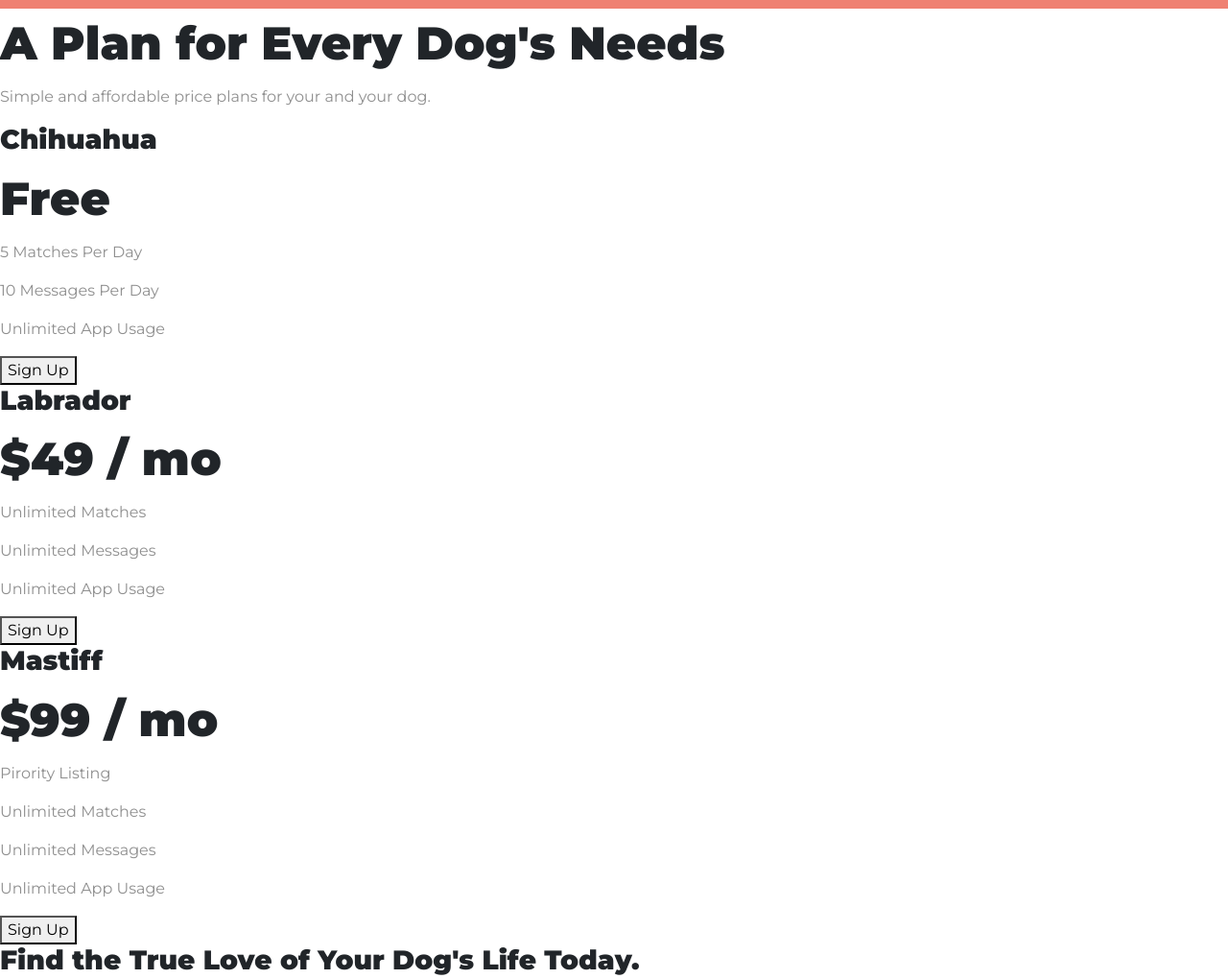
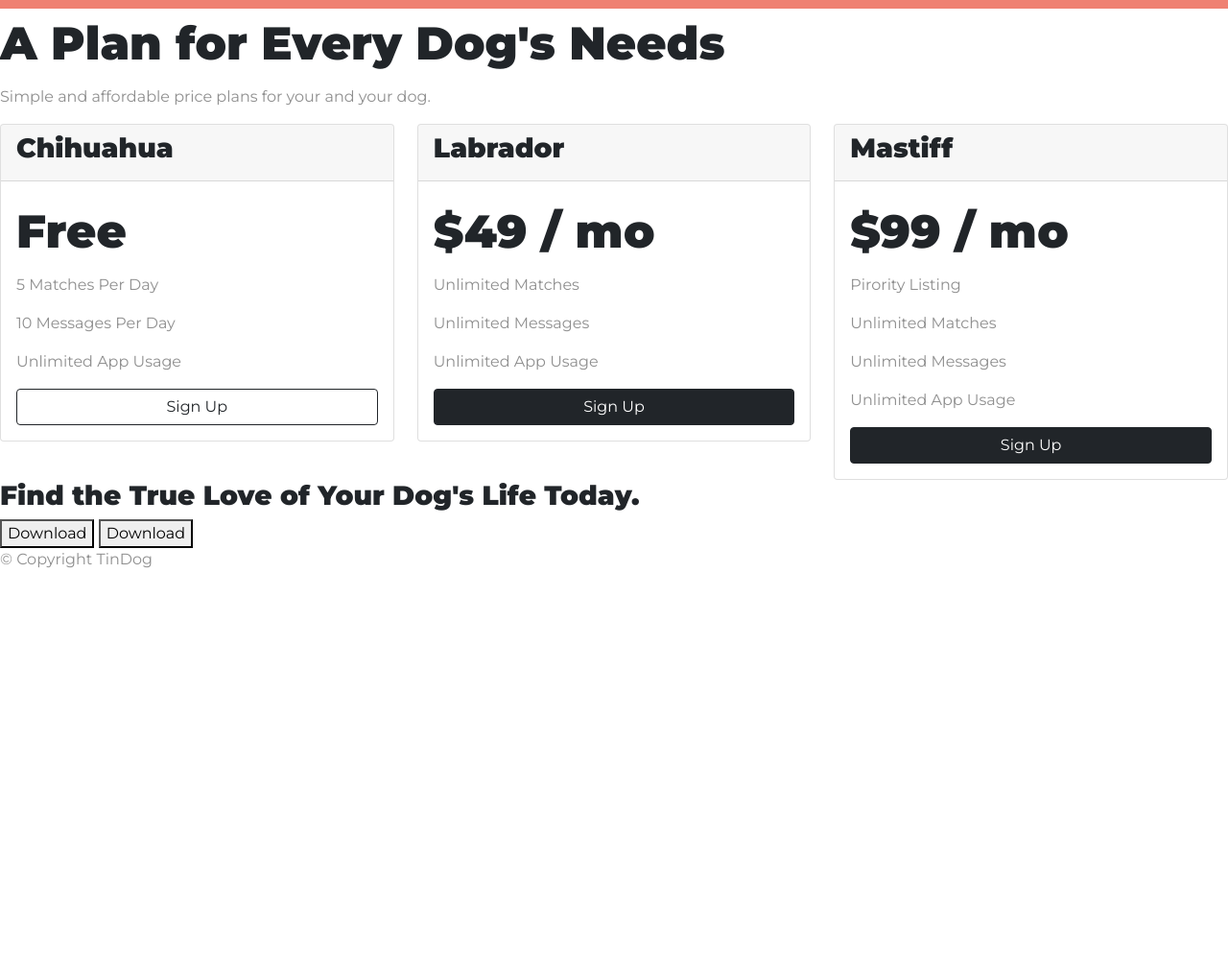
Before and after one commit to KaylaGonz/Tindog, a plain HTML site: page index.html in a window 1280 px wide. Shown: the part 1940-2960 px from the top of the page at 96% size. After the commit the page ends 2551 px from the top, so only its background shows below. Drawn offline with nearby package versions, Linux system fonts and the light colour scheme.

Commit message:
Update Pricing section on index.html

```diff
--- a/index.html
+++ b/index.html
@@ -150,30 +150,67 @@
     <h2>A Plan for Every Dog's Needs</h2>
     <p>Simple and affordable price plans for your and your dog.</p>
 
+<div class="row">
 
+      <div class="pricing-column col-lg-4 col-md-6">
+        <div class="card">
+          <div class="card-header">
             <h3>Chihuahua</h3>
+          </div>
+          <div class="card-body">
             <h2>Free</h2>
             <p>5 Matches Per Day</p>
             <p>10 Messages Per Day</p>
             <p>Unlimited App Usage</p>
-    <button type="button">Sign Up</button>
 
+            <div class="d-grid gap-2">
+              <button type="button" class="btn btn-outline-dark">Sign Up</button>
+            </div>
 
+          </div>
+        </div>
+      </div>
+
+      <div class="pricing-column col-lg-4 col-md-6">
+        <div class="card">
+          <div class="card-header">
             <h3>Labrador</h3>
+          </div>
+          <div class="card-body">
             <h2>$49 / mo</h2>
             <p>Unlimited Matches</p>
             <p>Unlimited Messages</p>
             <p>Unlimited App Usage</p>
-    <button type="button">Sign Up</button>
 
+            <div class="d-grid gap-2">
+              <button type="button" class="btn btn-dark">Sign Up</button>
+            </div>
 
+          </div>
+        </div>
+      </div>
+
+      <div class="pricing-column col-lg-4">
+        <div class="card">
+          <div class="card-header">
             <h3>Mastiff</h3>
+          </div>
+          <div class="card-body">
             <h2>$99 / mo</h2>
             <p>Pirority Listing</p>
             <p>Unlimited Matches</p>
             <p>Unlimited Messages</p>
             <p>Unlimited App Usage</p>
-    <button type="button">Sign Up</button>
+
+            <div class="d-grid gap-2">
+              <button type="button" class="btn btn-dark">Sign Up</button>
+            </div>
+
+          </div>
+        </div>
+      </div>
+
+    </div>
 
   </section>
 
```
Lines whose indentation alone changed are shown as unchanged.
